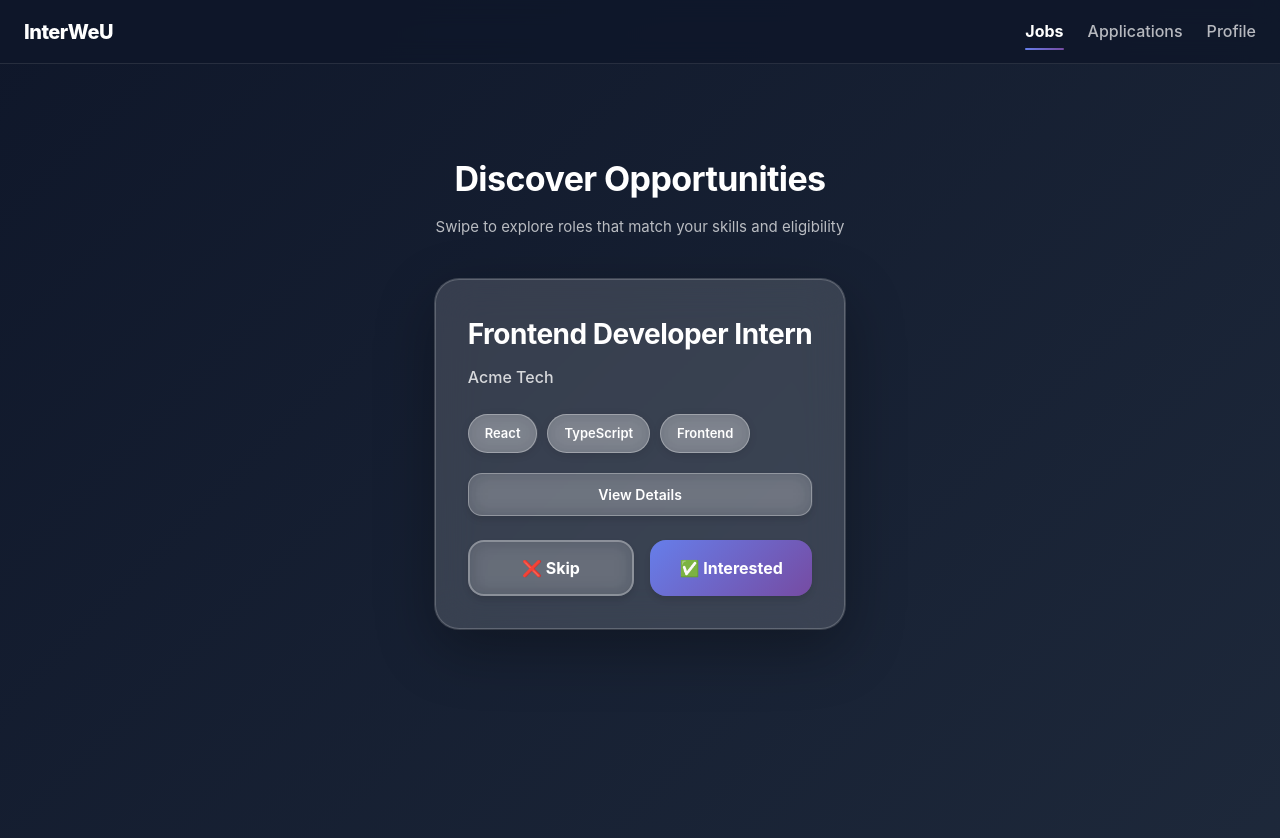
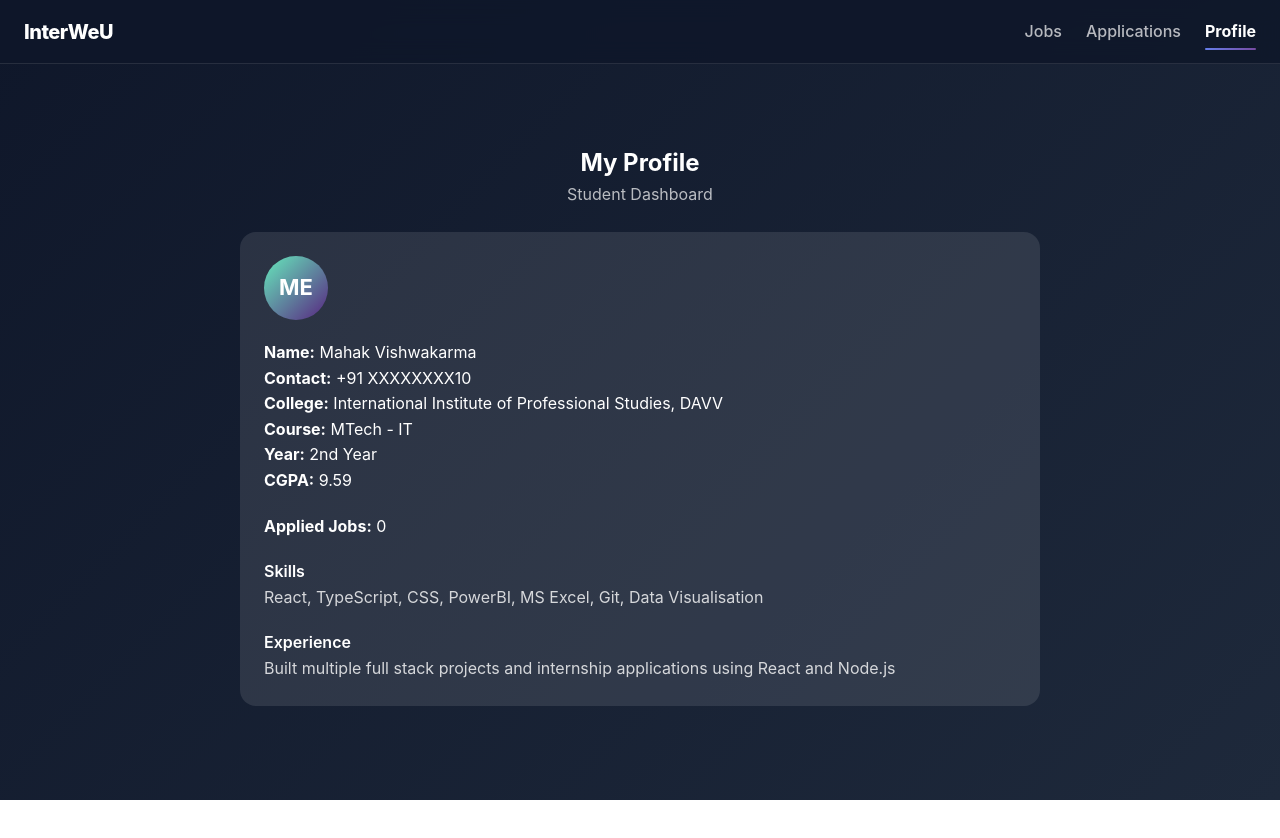
Before and after one commit to mahakVishwa/job-swipe-frontend, a React (Vite) app: page /profile in a window 1280 px wide. Shown: the top 838 px of the page. After the commit the page ends 800 px from the top, so only its background shows below. Built offline with nearby package versions, Linux system fonts and the light colour scheme.

Commit message:
Add applied jobs view and profile page

```diff
--- a/package.json
+++ b/package.json
@@ -12,7 +12,8 @@
   "dependencies": {
     "framer-motion": "^12.23.26",
     "react": "^19.2.0",
-    "react-dom": "^19.2.0"
+    "react-dom": "^19.2.0",
+    "react-router-dom": "^7.11.0"
   },
   "devDependencies": {
     "@eslint/js": "^9.39.1",
--- a/src/App.tsx
+++ b/src/App.tsx
@@ -1,11 +1,21 @@
+import { BrowserRouter, Routes, Route } from "react-router-dom";
+import AppLayout from "./components/layout/AppLayout";
+
 import JobSwipe from "./pages/JobSwipe";
-import AppLayout from "./components/layout/AppLayout";
+import AppliedJobs from "./pages/appliedJobs";
+import Profile from "./pages/profile";
 
 function App() {
   return (
-    <AppLayout>
-      <JobSwipe />
-    </AppLayout>
+    <BrowserRouter>
+      <AppLayout>
+        <Routes>
+          <Route path="/" element={<JobSwipe />} />
+          <Route path="/applications" element={<AppliedJobs />} />
+          <Route path="/profile" element={<Profile />} />
+        </Routes>
+      </AppLayout>
+    </BrowserRouter>
   );
 }
 
--- a/src/components/job/JobCard.tsx
+++ b/src/components/job/JobCard.tsx
@@ -7,9 +7,10 @@ import {
 
 interface JobCardProps {
   job: Job;
-  onSkip: () => void;
-  onInterested: () => void;
+  onSkip?: () => void;
+  onInterested?: () => void;
   onViewDetails: () => void;
+  readOnly?: boolean;
 }
 
 const JobCard = ({
@@ -17,6 +18,7 @@ const JobCard = ({
   onSkip,
   onInterested,
   onViewDetails,
+  readOnly = false,
 }: JobCardProps) => {
   const x = useMotionValue(0);
 
@@ -26,7 +28,7 @@ const JobCard = ({
 
   return (
     <motion.div
-      drag="x"
+      drag={readOnly ? false : "x"}
       style={{
         x,
         rotate,
@@ -37,17 +39,19 @@ const JobCard = ({
         borderRadius: "24px",
         padding: "32px",
         maxWidth: "450px",
-        margin: "0 auto",
+        margin: "0 auto 32px",
         boxShadow:
           "0 20px 60px rgba(0, 0, 0, 0.3), 0 0 0 1px rgba(255, 255, 255, 0.2)",
         border: "1px solid rgba(255, 255, 255, 0.2)",
       }}
-      whileDrag={{ scale: 1.05 }}
+      whileDrag={!readOnly ? { scale: 1.05 } : undefined}
       onDragEnd={(_, info) => {
+        if (readOnly) return;
+
         if (info.offset.x > 120) {
-          onInterested();
+          onInterested?.();
         } else if (info.offset.x < -120) {
-          onSkip();
+          onSkip?.();
         }
       }}
       exit={{
@@ -57,6 +61,7 @@ const JobCard = ({
       transition={{ type: "spring", stiffness: 300, damping: 30 }}
     >
       {/* LIKE hint */}
+      {!readOnly && (
         <motion.div
           style={{
             position: "absolute",
@@ -74,8 +79,10 @@ const JobCard = ({
         >
           LIKE
         </motion.div>
+      )}
 
       {/* SKIP hint */}
+      {!readOnly && (
         <motion.div
           style={{
             position: "absolute",
@@ -93,6 +100,7 @@ const JobCard = ({
         >
           SKIP
         </motion.div>
+      )}
 
       <h2
         style={{
@@ -100,7 +108,6 @@ const JobCard = ({
           fontSize: "28px",
           fontWeight: "700",
           color: "#ffffff",
-          letterSpacing: "-0.5px",
         }}
       >
         {job.title}
@@ -135,10 +142,7 @@ const JobCard = ({
               background: "rgba(255, 255, 255, 0.25)",
               color: "#ffffff",
               borderRadius: "999px",
-              backdropFilter: "blur(10px)",
-              WebkitBackdropFilter: "blur(10px)",
               border: "1px solid rgba(255, 255, 255, 0.3)",
-              boxShadow: "0 2px 8px rgba(0, 0, 0, 0.1)",
             }}
           >
             {tag}
@@ -146,7 +150,6 @@ const JobCard = ({
         ))}
       </div>
 
-      {/* View Details */}
       <button
         onClick={onViewDetails}
         style={{
@@ -164,6 +167,7 @@ const JobCard = ({
         View Details
       </button>
 
+      {!readOnly && (
         <div
           style={{
             marginTop: "24px",
@@ -184,7 +188,7 @@ const JobCard = ({
               fontWeight: "700",
             }}
           >
-          ❌ Skip
+            Skip
           </button>
 
           <button
@@ -201,9 +205,10 @@ const JobCard = ({
               fontWeight: "700",
             }}
           >
-          ✅ Interested
+          Interested
           </button>
         </div>
+      )}
     </motion.div>
   );
 };
--- a/src/components/layout/Navbar.tsx
+++ b/src/components/layout/Navbar.tsx
@@ -1,7 +1,15 @@
 import { useState } from "react";
+import { useNavigate, useLocation } from "react-router-dom";
 
 const Navbar = () => {
   const [open, setOpen] = useState(false);
+  const navigate = useNavigate();
+  const location = useLocation();
+
+  const goTo = (path: string) => {
+    navigate(path);
+    setOpen(false); // close mobile menu after click
+  };
 
   return (
     <nav
@@ -27,7 +35,9 @@ const Navbar = () => {
           fontWeight: 800,
           color: "#fff",
           letterSpacing: "-0.5px",
+          cursor: "pointer",
         }}
+        onClick={() => goTo("/")}
       >
         InterWeU
       </div>
@@ -41,9 +51,21 @@ const Navbar = () => {
         }}
         className="nav-links"
       >
-        <NavItem label="Jobs" active />
-        <NavItem label="Applications" />
-        <NavItem label="Profile" />
+        <NavItem
+          label="Jobs"
+          active={location.pathname === "/"}
+          onClick={() => goTo("/")}
+        />
+        <NavItem
+          label="Applications"
+          active={location.pathname === "/applications"}
+          onClick={() => goTo("/applications")}
+        />
+        <NavItem
+          label="Profile"
+          active={location.pathname === "/profile"}
+          onClick={() => goTo("/profile")}
+        />
       </div>
 
       {/* Mobile Menu Button */}
@@ -80,9 +102,21 @@ const Navbar = () => {
           }}
           className="mobile-menu"
         >
-          <NavItem label="Jobs" active />
-          <NavItem label="Applications" />
-          <NavItem label="Profile" />
+          <NavItem
+            label="Jobs"
+            active={location.pathname === "/"}
+            onClick={() => goTo("/")}
+          />
+          <NavItem
+            label="Applications"
+            active={location.pathname === "/applications"}
+            onClick={() => goTo("/applications")}
+          />
+          <NavItem
+            label="Profile"
+            active={location.pathname === "/profile"}
+            onClick={() => goTo("/profile")}
+          />
         </div>
       )}
 
@@ -104,12 +138,15 @@ const Navbar = () => {
 const NavItem = ({
   label,
   active = false,
+  onClick,
 }: {
   label: string;
   active?: boolean;
+  onClick: () => void;
 }) => {
   return (
     <span
+      onClick={onClick}
       style={{
         color: active ? "#ffffff" : "rgba(255,255,255,0.7)",
         fontWeight: active ? 700 : 500,
--- a/src/pages/JobSwipe.tsx
+++ b/src/pages/JobSwipe.tsx
@@ -7,6 +7,8 @@ import JobDetailModal from "../components/job/JobDetailModal";
 import ConfirmApplyModal from "../components/job/ConfirmApplyModal";
 import { calculateATS } from "../utils/ats.mock";
 import { AnimatePresence } from "framer-motion";
+import { addAppliedJob } from "../utils/savedJobs";
+
 
 const JobSwipe = () => {
   const [jobs, setJobs] = useState<Job[]>([]);
@@ -39,14 +41,16 @@ const JobSwipe = () => {
 
   const ats = calculateATS(
     "react javascript css html git python django api backend docker data cloud ml",
-      currentJob.atsKeywords
+    pendingJob.atsKeywords
   );
 
+  addAppliedJob(pendingJob); // 👈 THIS is the functionality
 
   setAppliedJob(pendingJob);
   setAtsResult(ats);
   setPendingJob(null);
 };
+
 
   const cancelApply = () => {
     setPendingJob(null);
--- /dev/null
+++ b/src/pages/appliedJobs.tsx
@@ -0,0 +1,37 @@
+import { getAppliedJobs } from "../utils/savedJobs";
+import JobCard from "../components/job/JobCard";
+
+const AppliedJobs = () => {
+  const jobs = getAppliedJobs();
+
+  return (
+    <div style={{ padding: "40px", color: "#fff" }}>
+      <h2
+        style={{
+          marginBottom: "24px",
+          textAlign: "center",
+        }}>Applied Jobs</h2>
+
+      {jobs.length === 0 && (<p style={{ opacity: 0.7, textAlign: "center" }}>No jobs applied yet.</p>)}
+
+      <div
+        style={{
+          display: "grid",
+          gridTemplateColumns: "repeat(auto-fit, minmax(150px, 1fr))",
+          gap: "28px",
+          justifyItems: "center",
+          marginTop: "32px",
+        }}>
+        {jobs.map((job) => (
+          <JobCard
+            key={job.id}
+            job={job}
+            readOnly
+            onViewDetails={() => {}}
+          />))}
+      </div>
+    </div>
+  );
+};
+
+export default AppliedJobs;
--- /dev/null
+++ b/src/pages/profile.tsx
@@ -0,0 +1,66 @@
+import { getAppliedJobs } from "../utils/savedJobs";
+
+const Profile = () => {
+  return (
+    <div style={{ padding: "40px", color: "#fff" }}>
+
+      <div style={{ textAlign: "center", marginBottom: "24px" }}>
+        <h2>My Profile</h2>
+        <p style={{ opacity: 0.7 }}>Student Dashboard</p>
+      </div>
+
+      <div
+        style={{
+          maxWidth: "800px",
+          margin: "0 auto",
+          padding: "24px",
+          background: "rgba(255,255,255,0.1)",
+          borderRadius: "16px",
+        }}
+      >
+        <div
+            style={{
+              width: "64px",
+              height: "64px",
+              borderRadius: "50%",
+              background: "linear-gradient(135deg, #66eabcff, #582481ff)",
+              display: "flex",
+              alignItems: "center",
+              justifyContent: "center",
+              fontSize: "22px",
+              fontWeight: "700",
+            }}>ME</div>
+
+        <div style={{ display: "flex", gap: "20px", alignItems: "center" }}>
+          <div style={{ marginTop: "20px" }}>
+            <p><b>Name:</b> Mahak Vishwakarma</p>
+            <p><b>Contact:</b> +91 XXXXXXXX10</p>
+            <p><b>College:</b> International Institute of Professional Studies, DAVV</p>
+            <p><b>Course:</b> MTech - IT</p>
+            <p><b>Year:</b> 2nd Year</p>
+            <p><b>CGPA:</b> 9.59</p>
+          </div>
+        </div>
+
+        <div style={{ marginTop: "20px" }}>
+          <p>
+            <b>Applied Jobs:</b>{" "}
+            {getAppliedJobs().length}
+          </p>
+        </div>
+
+        <div style={{ marginTop: "20px" }}>
+          <p style={{ fontWeight: 600 }}>Skills</p>
+          <p style={{ opacity: 0.8 }}>React, TypeScript, CSS, PowerBI, MS Excel, Git, Data Visualisation</p>
+        </div>
+
+        <div style={{ marginTop: "20px" }}>
+          <p style={{ fontWeight: 600 }}>Experience</p>
+          <p style={{ opacity: 0.8 }}>Built multiple full stack projects and internship applications using React and Node.js</p>
+        </div>
+      </div>
+    </div>
+  );
+};
+
+export default Profile;
--- /dev/null
+++ b/src/utils/savedJobs.ts
@@ -0,0 +1,18 @@
+import type { Job } from "../types/job.types";
+
+const STORAGE_KEY = "applied_jobs";
+
+export const getAppliedJobs = (): Job[] => {
+  const data = localStorage.getItem(STORAGE_KEY);
+  return data ? JSON.parse(data) : [];
+};
+
+export const addAppliedJob = (job: Job) => {
+  const existing = getAppliedJobs();
+  if (existing.find((j) => j.id === job.id)) return;
+
+  localStorage.setItem(
+    STORAGE_KEY,
+    JSON.stringify([...existing, job])
+  );
+};
```
Also changed, not shown: 1 other file (tests, documents, lock files or other folders). Lines whose indentation alone changed are shown as unchanged.
